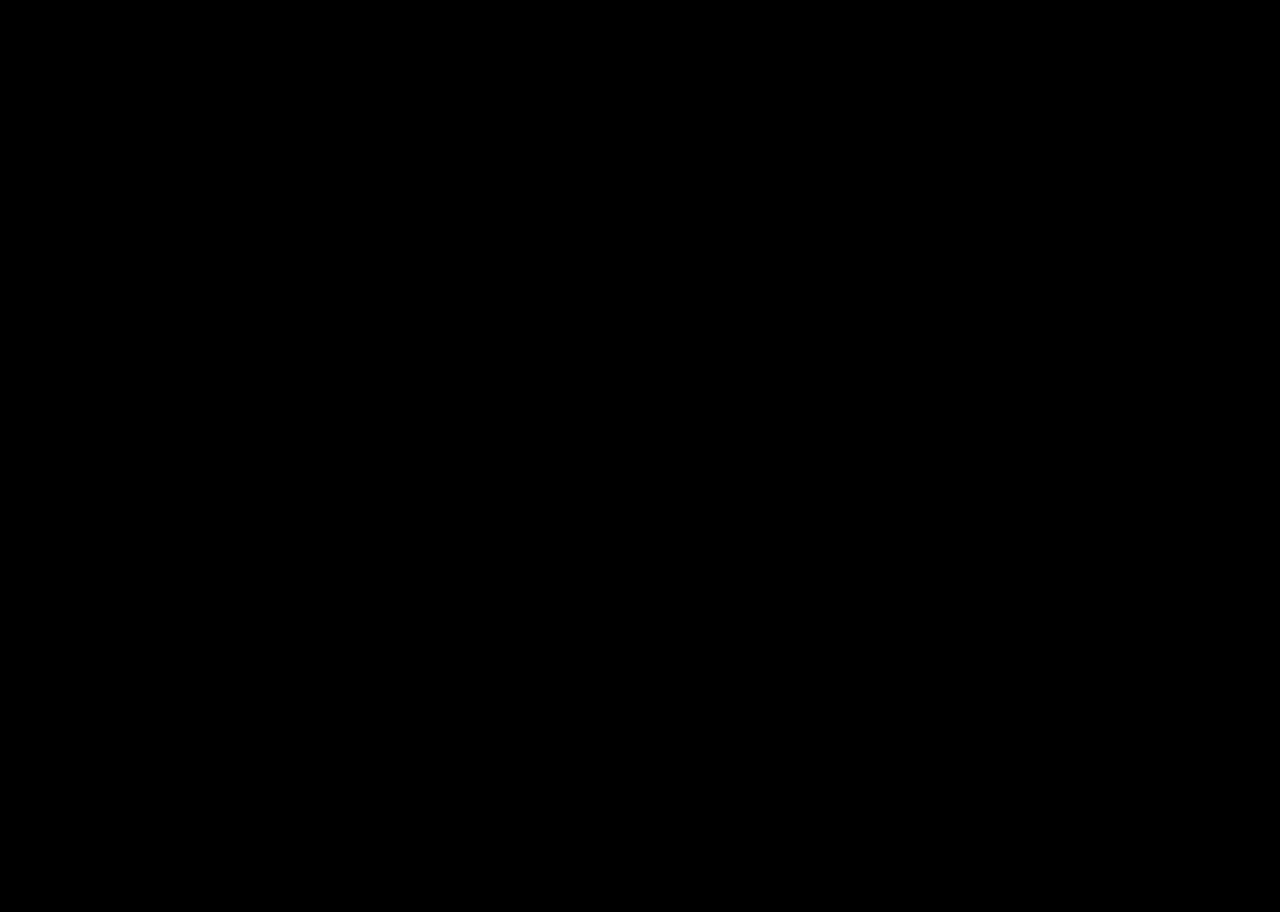
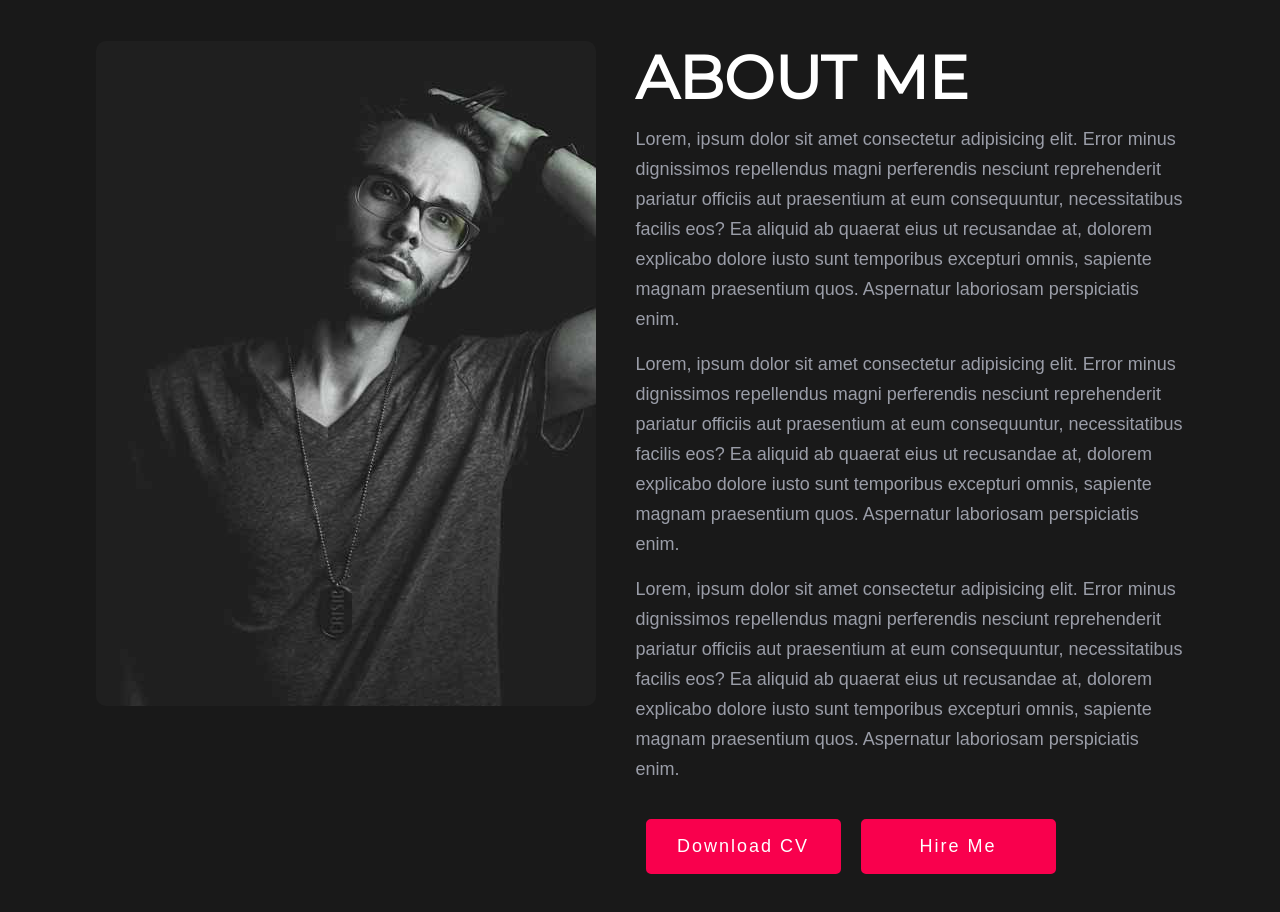
Before and after one commit to abhishek-T99/bsf-site, a React (Create React App) app: page / in a window 1280 px wide. Shown: the part 720-1632 px from the top of the page. Before the commit the page ends 800 px from the top, so only its background shows below. Built offline with nearby package versions, Linux system fonts and the light colour scheme.

Commit message:
added about component

```diff
--- a/src/App.css
+++ b/src/App.css
@@ -1,3 +1,5 @@
+@import url('https://fonts.googleapis.com/css2?family=Montserrat:wgt@800&display=swap');
+
 *{
   padding: 0;
   margin: 0;
--- a/src/App.js
+++ b/src/App.js
@@ -1,10 +1,14 @@
 import './App.css';
 import Home from './Components/Home';
+import About from './Components/About';
 
 function App() {
   return (
     <div className="App">
+      {/* Home Component */}
       <Home />
+      {/* About component */}
+      <About />
     </div>
   );
 }
--- /dev/null
+++ b/src/Components/About.jsx
@@ -0,0 +1,49 @@
+import React from 'react'
+import '../Styles/About.css'
+import aboutImg from '../Images/about.jpg'
+
+function About() {
+  return (
+    <div className='about component__space'>
+        <div className='container'>
+            <div className='row'>
+                <div className='col__2'>
+                    <img className='about__img' src={aboutImg} alt='creator' />
+                </div>
+                <div className='col__2'>
+                    <h1 className='about__heading'>ABOUT ME</h1>
+                    <div className='about__meta'>
+                        <p className='about__text p__color'>
+                            Lorem, ipsum dolor sit amet consectetur adipisicing elit. Error minus dignissimos repellendus
+                            magni perferendis nesciunt reprehenderit pariatur officiis aut praesentium at eum consequuntur,
+                            necessitatibus facilis eos? Ea aliquid ab quaerat eius ut recusandae at, dolorem explicabo dolore
+                            iusto sunt temporibus excepturi omnis, sapiente magnam praesentium quos. Aspernatur laboriosam
+                            perspiciatis enim.
+                        </p>
+                        <p className='about__text p__color'>
+                            Lorem, ipsum dolor sit amet consectetur adipisicing elit. Error minus dignissimos repellendus
+                            magni perferendis nesciunt reprehenderit pariatur officiis aut praesentium at eum consequuntur,
+                            necessitatibus facilis eos? Ea aliquid ab quaerat eius ut recusandae at, dolorem explicabo dolore
+                            iusto sunt temporibus excepturi omnis, sapiente magnam praesentium quos. Aspernatur laboriosam
+                            perspiciatis enim.
+                        </p>
+                        <p className='about__text p__color'>
+                            Lorem, ipsum dolor sit amet consectetur adipisicing elit. Error minus dignissimos repellendus
+                            magni perferendis nesciunt reprehenderit pariatur officiis aut praesentium at eum consequuntur,
+                            necessitatibus facilis eos? Ea aliquid ab quaerat eius ut recusandae at, dolorem explicabo dolore
+                            iusto sunt temporibus excepturi omnis, sapiente magnam praesentium quos. Aspernatur laboriosam
+                            perspiciatis enim.
+                        </p>
+                        <div className='about__button d__flex align__items__center'>
+                            <a href='/#'><button className='about btn pointer'>Download CV</button></a>
+                            <a href='/#'><button className='about btn pointer'>Hire Me</button></a>
+                        </div>
+                    </div>
+                </div>
+            </div>
+        </div>
+    </div>
+  )
+}
+
+export default About
--- a/src/Components/Home.jsx
+++ b/src/Components/Home.jsx
@@ -10,9 +10,7 @@ function Home() {
               {/* Header Component */}
               <Header />
               {/* HomeContent Component */}
-              <div className='container'>
-                <HomeContent />
-              </div>
+              <HomeContent />
 
           </div>
       </div>
--- a/src/Components/HomeContent.jsx
+++ b/src/Components/HomeContent.jsx
@@ -4,6 +4,7 @@ import '../App.css'
 
 function HomeContent() {
   return (
+    <div className='container'>
         <div className='home__content'>
             <div className='home__meta'>
                 <h1 className='home__text pz__10'>WELCOME TO MY WORLD</h1>
@@ -18,6 +19,8 @@ function HomeContent() {
                 </h4>
             </div>
         </div>
+    </div>
+
   )
 }
 
--- /dev/null
+++ b/src/Styles/About.css
@@ -0,0 +1,28 @@
+.about {
+    background: #191919;
+}
+
+img.about__img {
+    border-radius: 10px;
+    width: 100%;
+}
+
+h1.about__heading {
+    margin-bottom: 10px;
+    font-weight: 700;
+    text-align: start;
+    font-family: Montserrat, sans-serif;
+    font-size: 60px;
+}
+
+button.about.btn.pointer {
+    text-transform: capitalize;
+    width: 195px;
+    height: 55px;
+    font-size: 18px;
+    transition: .4s ease;
+}
+
+.about__button {
+    padding: 20px 0px;
+}
--- a/src/Styles/HomeContent.css
+++ b/src/Styles/HomeContent.css
@@ -15,19 +15,19 @@ h2.home__text {
     font-size: 54px;
     line-height: 54px;
     font-weight: 800;
-    font-family: 'Montserrat', 'sans-serif';
+    font-family: Montserrat, sans-serif;
 }
 
 h3.home__text {
     font-size: 50px;
     line-height: 40px;
     font-weight: 800;
-    font-family: 'Montserrat', 'sans-serif';
+    font-family: Montserrat, sans-serif;
 }
 
 h4.home__text {
     font-size: 50px;
     line-height: 40px;
     font-weight: 800;
-    font-family: 'Montserrat', 'sans-serif';
+    font-family: Montserrat, sans-serif;
 }
```
Lines whose indentation alone changed are shown as unchanged.
